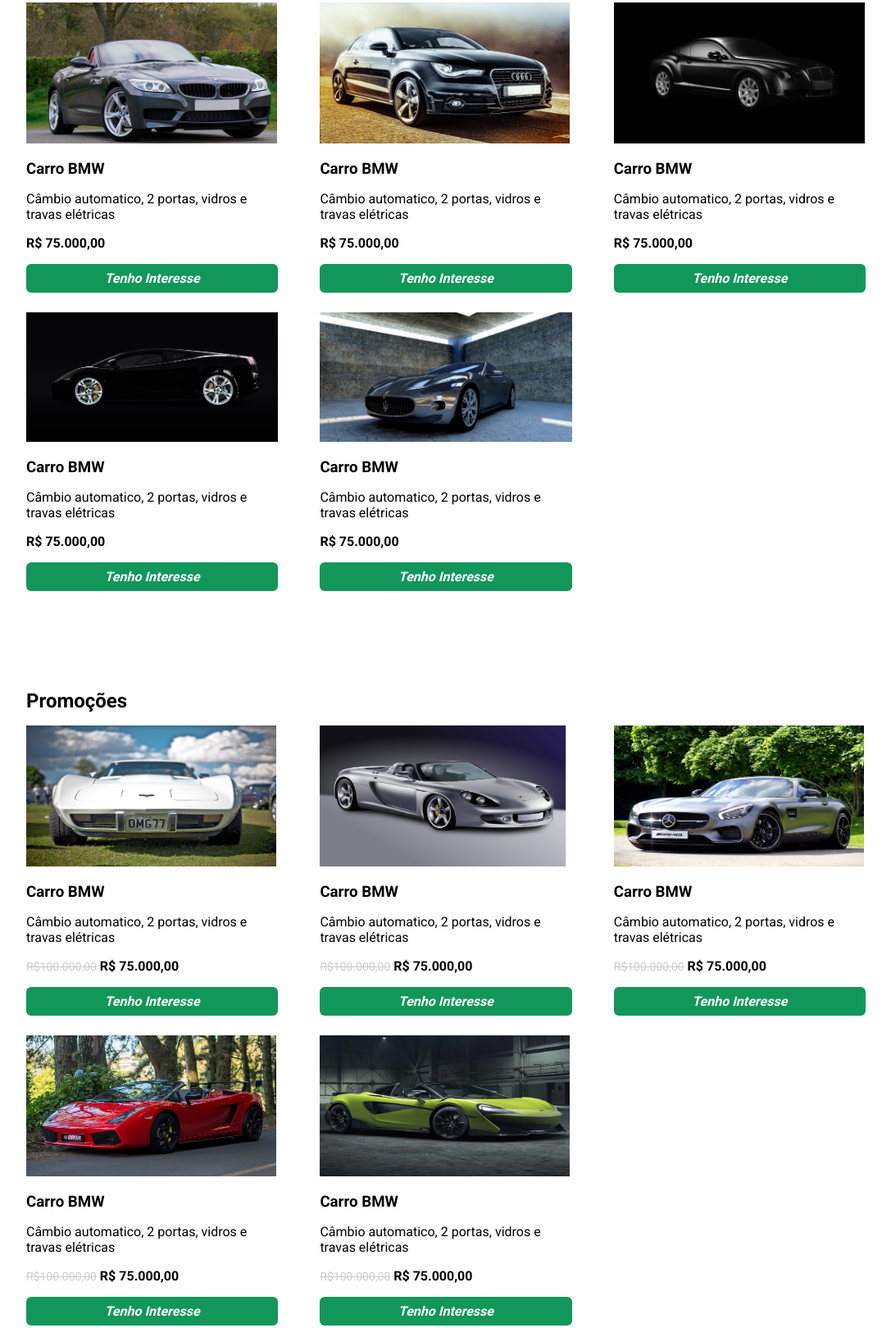
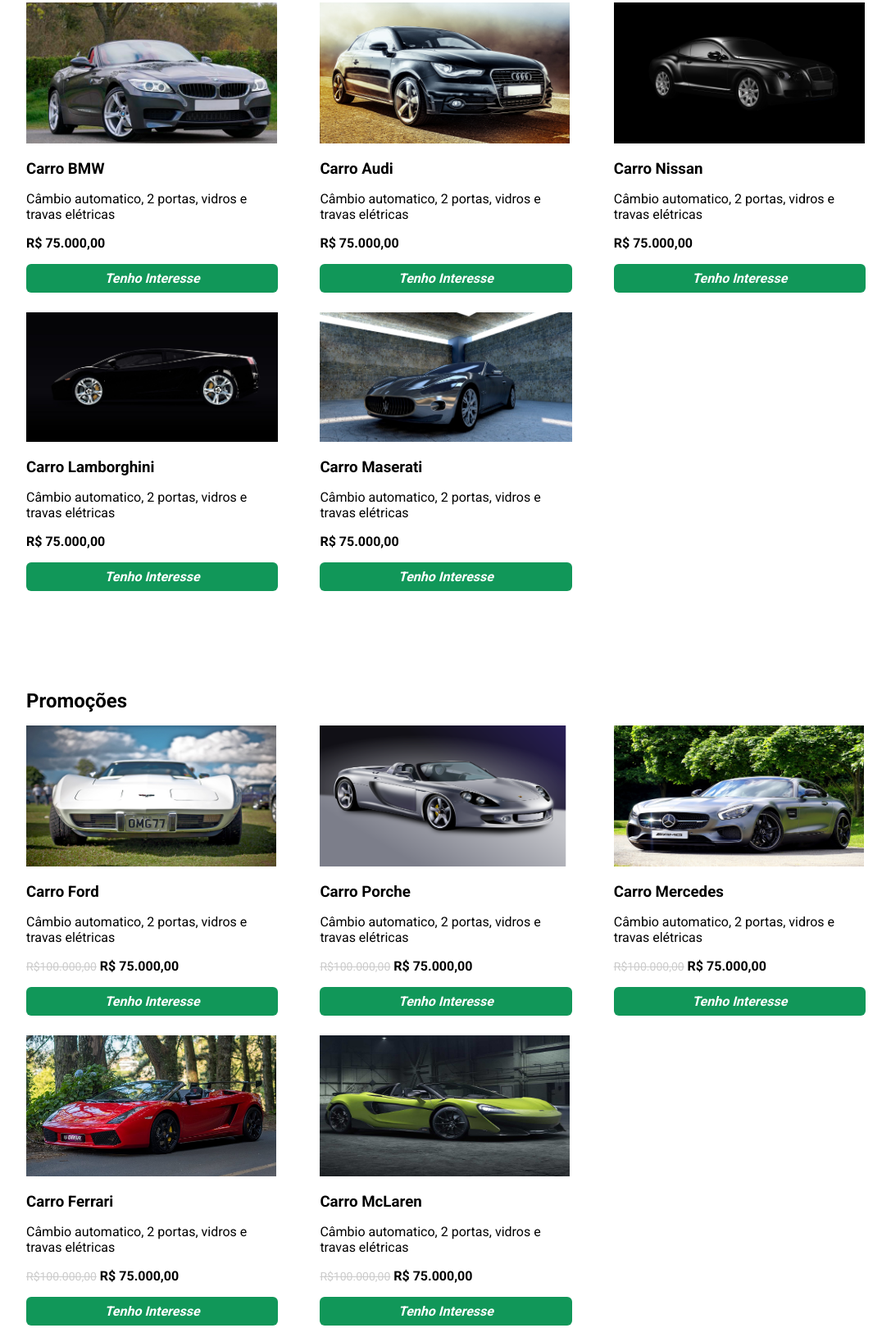
Before and after one commit to BrunoRodriguesDaSilva/Site-Bkg-Motors, a plain HTML site: page index.html in a window 1280 px wide. Shown: the part 786-2406 px from the top of the page at 82% size, without its empty margins (96-1183 px from the left). Drawn offline with nearby package versions, Linux system fonts and the light colour scheme.

Commit message:
Update index.html

```diff
--- a/index.html
+++ b/index.html
@@ -78,7 +78,7 @@
                 </li>
                 <li class="item-central">
                     <img src="/Images/carro-audi.jpg" alt="">
-                    <h3>Carro BMW</h3>
+                    <h3>Carro Audi</h3>
                     <p>Câmbio automatico, 2 portas, vidros e travas elétricas</p>
                     <div class="price">
                         <strong>R$ 75.000,00</strong>
@@ -87,7 +87,7 @@
                 </li>
                 <li>
                     <img src="/Images/carro-black.jpg" alt="">
-                    <h3>Carro BMW</h3>
+                    <h3>Carro Nissan</h3>
                     <p>Câmbio automatico, 2 portas, vidros e travas elétricas</p>
                     <div class="price">
                         <strong>R$ 75.000,00</strong>
@@ -96,7 +96,7 @@
                 </li>
                 <li>
                     <img src="/Images/carro-lamborghini.jpg" alt="">
-                    <h3>Carro BMW</h3>
+                    <h3>Carro Lamborghini</h3>
                     <p>Câmbio automatico, 2 portas, vidros e travas elétricas</p>
                     <div class="price">
                         <strong>R$ 75.000,00</strong>
@@ -105,7 +105,7 @@
                 </li>
                 <li class="item-central">
                     <img src="/Images/carro-maserati.jpg" alt="">
-                    <h3>Carro BMW</h3>
+                    <h3>Carro Maserati</h3>
                     <p>Câmbio automatico, 2 portas, vidros e travas elétricas</p>
                     <div class="price">
                         <strong>R$ 75.000,00</strong>
@@ -122,7 +122,7 @@
             <ul class="container-flex lista-veiculos">
                 <li>
                     <img src="/Images/carro-old.jpg" alt="">
-                    <h3>Carro BMW</h3>
+                    <h3>Carro Ford</h3>
                     <p>Câmbio automatico, 2 portas, vidros e travas elétricas</p>
                     <div class="price">
                         <del>R$100.000,00</del>
@@ -132,7 +132,7 @@
                 </li>
                 <li class="item-central">
                     <img src="/Images/carro-porche.png" alt="">
-                    <h3>Carro BMW</h3>
+                    <h3>Carro Porche</h3>
                     <p>Câmbio automatico, 2 portas, vidros e travas elétricas</p>
                     <div class="price">
                         <del>R$100.000,00</del>
@@ -142,7 +142,7 @@
                 </li>
                 <li>
                     <img src="/Images/carro-mercedes.jpg" alt="">
-                    <h3>Carro BMW</h3>
+                    <h3>Carro Mercedes</h3>
                     <p>Câmbio automatico, 2 portas, vidros e travas elétricas</p>
                     <div class="price">
                         <del>R$100.000,00</del>
@@ -152,7 +152,7 @@
                 </li>
                 <li>
                     <img src="/Images/carro-ferrari.jpg" alt="">
-                    <h3>Carro BMW</h3>
+                    <h3>Carro Ferrari</h3>
                     <p>Câmbio automatico, 2 portas, vidros e travas elétricas</p>
                     <div class="price">
                         <del>R$100.000,00</del>
@@ -162,7 +162,7 @@
                 </li>
                 <li class="item-central">
                     <img src="/Images/carro-Mclaren.jpg" alt="">
-                    <h3>Carro BMW</h3>
+                    <h3>Carro McLaren</h3>
                     <p>Câmbio automatico, 2 portas, vidros e travas elétricas</p>
                     <div class="price">
                         <del>R$100.000,00</del>
```
